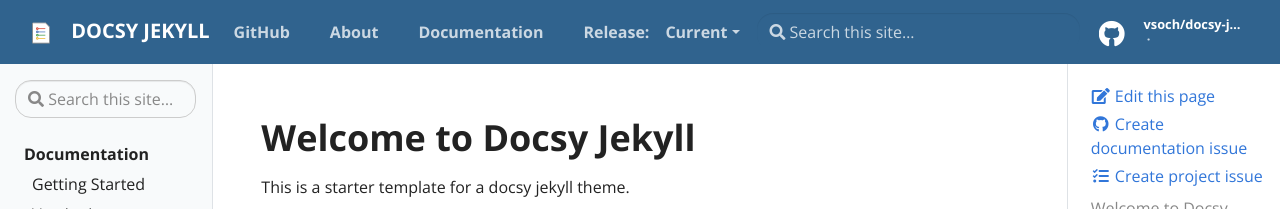
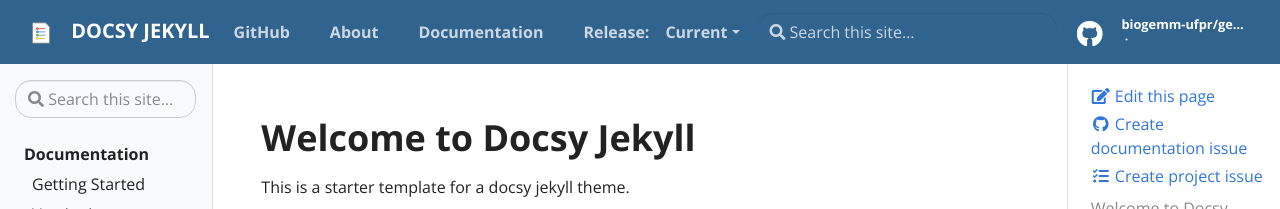
Before and after one commit to biogemm-ufpr/genomics, a Jekyll site: the page built from pages/index.md, in a window 1280 px wide. Shown: the top 209 px of the page. Built offline with Jekyll 4.4.1, drawn with Linux system fonts in a browser that asks for light colours.

Commit message:
Update _config.yml

```diff
--- a/_config.yml
+++ b/_config.yml
@@ -23,15 +23,15 @@ description: > # this means to ignore newlines until "baseurl:"
   Google search results) and in your feed.xml site description.
 
 # Add your baseurl here (your repository) but DO NOT CHANGE THE LINE NUMBER without editing .circleci/circle_urls.sh
-baseurl: "/docsy-jekyll" # the subpath of your site, e.g. /blog
+baseurl: "/genomics" # the subpath of your site, e.g. /blog
 
 # This is mostly for testing
-url: "https://vsoch.github.io" # the base hostname & protocol for your site
+url: "https://biogemm-ufpr.github.io" # the base hostname & protocol for your site
 
 # Social (First three Required)
-repo: "https://github.com/vsoch/docsy-jekyll"
-github_user: "vsoch"
-github_repo: "docsy-jekyll"
+repo: "https://github.com/biogemm-ufpr/genomics"
+github_user: "biogemm-ufpr"
+github_repo: "genomics"
 github_branch: "master"
 
 # Optional
```
